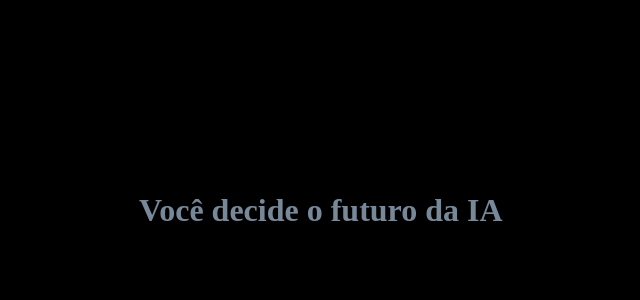
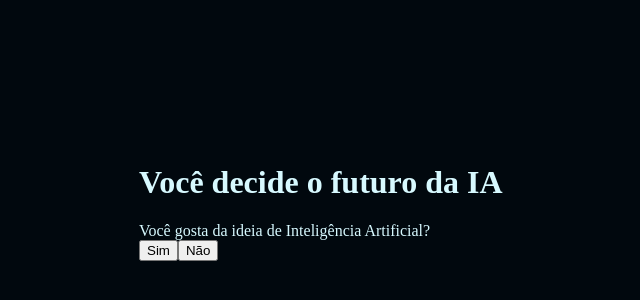
Before and after one commit to cauafeijao/cauafeijao, a plain HTML site: page index.html in a window 1280 px wide. Shown: the part 198-498 px from the top of the page, without its empty margins (201-841 px from the left). Drawn offline with Linux system fonts and the light colour scheme.

Commit message:
Add files via upload

```diff
--- a/script.js
+++ b/script.js
@@ -6,31 +6,66 @@ const caixaResultado = document.querySelector('.caixa-resultado');
 const perguntas = [
     {
         enunciado: "Você gosta da ideia de Inteligência Artificial?",
-        alternativas:["Sim","Não"]
+        alternativas: [
+            {
+                texto: "Sim",
+                afirmativa: "Afirmativa da alternativa 1"
+            },
+            {
+                texto: "Não",
+                afirmativa: "Afirmativa da alternativa 2"
+            }
+        ]
     },
     {
         enunciado: "Pergunta 2",
-        alternativas:["Alternativa 1","Alternativa 2"]
+        alternativas: [
+            {
+                texto: "Sim",
+                afirmativa: "Afirmativa da alternativa 1"
+            },
+            {
+                texto: "Não",
+                afirmativa: "Afirmativa da alternativa 2"
+            }
+        ]
     },
     {
         enunciado: "Pergunta 3",
-        alternativas:["Alternativa 1","Alternativa 2"]
+        alternativas: [
+            {
+                texto: "Sim",
+                afirmativa: "Afirmativa da alternativa 1"
+            },
+            {
+                texto: "Não",
+                afirmativa: "Afirmativa da alternativa 2"
+            }
+        ]
     }
 ]
 
 let posicao = 0;
 let perguntaAtual;
+let respostas = "";
 
-function mostraPergunta(){
+function mostraPergunta() {
     perguntaAtual = perguntas[posicao];
     caixaPergunta.textContent = perguntaAtual.enunciado;
     mostraAlternativas();
 }
-function mostraAlternativas(){
-    for(const alternativa of perguntaAtual.alternativa){
+function mostraAlternativas() {
+    for (const alternativa of perguntaAtual.alternativas) {
         const botaoAlternativas = document.createElement("button");
-        botaoAlternativas.textContent = alternativa;
+        botaoAlternativas.textContent = alternativa.texto;
+        botaoAlternativas.addEventListener("click",() => respostaSelecionada(alternativa));
         caixaAlternativa.appendChild(botaoAlternativas);
-
     }
 }
+function respostaSelecionada(opcaoSelecionada){
+    const afirmacoes = opcaoSelecionada.afirmativa;
+    respostas = afirmacoes;
+    posicao++;
+    mostraPergunta();
+}
+mostraPergunta();
--- a/style.css
+++ b/style.css
@@ -1,12 +1,12 @@
 :root{
-    --cor-fundo: #000000;
-    --cor-principal:#FF0000 ;
-    --cor-segundaria:#0FFFFF ;
-    --cor-destaque: #0000FF;
-    --cor-texto:#778899 ;
+    --cor-fundo: #01080E;
+    --cor-principal:#0B0D20 ;
+    --cor-secundaria: #212333;
+    --cor-destaque: #2BDEFD;
+    --cor-texto: #D7F9FF;
 }
 body{
-    background-color:var(--cor-fundo);
+    background-color: var(--cor-fundo);
     color: var(--cor-texto);
     display: flex;
     justify-content: center;
```
